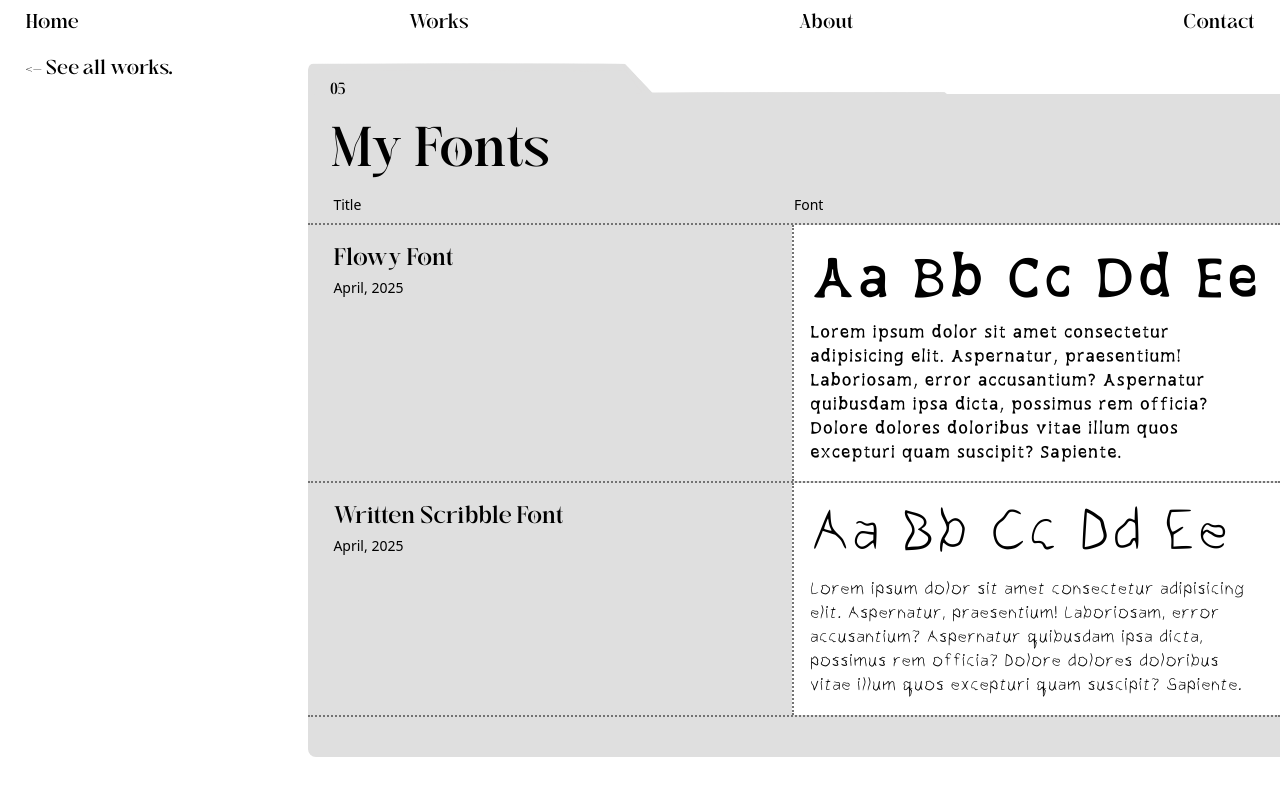
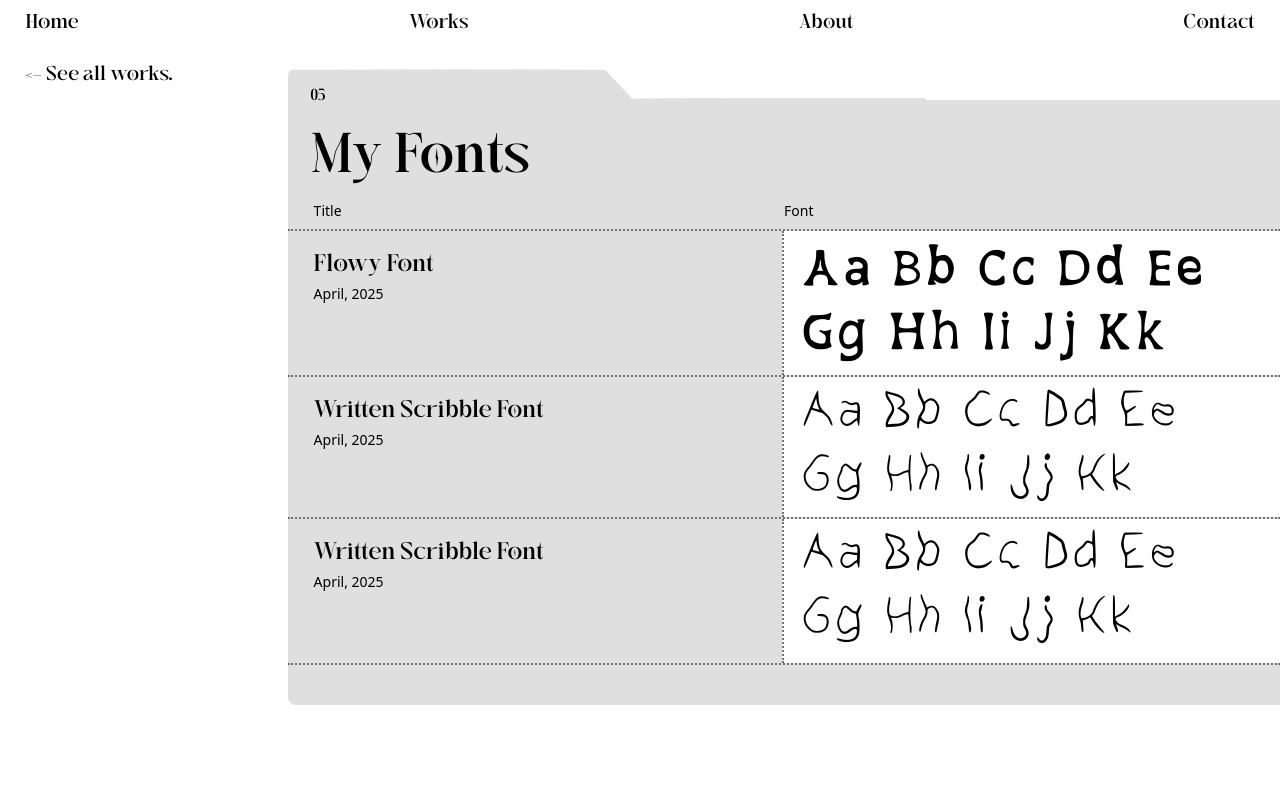
Before and after one commit to jane-does-coding/my-works, a Next.js app: page /fonts in a window 1280 px wide. Shown: the top 796 px of the page. Built offline with nearby package versions, Linux system fonts and the light colour scheme.

Commit message:
fonts page fully done

```diff
--- a/app/(pages)/fonts/page.tsx
+++ b/app/(pages)/fonts/page.tsx
@@ -3,11 +3,13 @@ import React from "react";
 const FontsPage = () => {
 	return (
 		<div>
-			<div className="flex pl-[2vw] mt-[2vh] overflow-x-hidden h-screen w-[100vw]">
-				<div className="w-[22.5%] h-fit">
-					<h2 className="fusskia text-[2.5vh] fixed">{"<-"} See all works.</h2>
+			<div className="flex pl-[2vw] pt-[2vh] overflow-x-hidden h-screen overflow-y-hidden w-screen">
+				<div className="w-[22.5%] h-fit fixed top-[7.5vh] left-[2vw]">
+					<a href="/" className="fusskia text-[2.5vh]">
+						{"<-"} See all works.
+					</a>
 				</div>
-				<div className="w-[77.5%] relative h-fit">
+				<div className="w-[77.5%] fixed top-[7.5vh] left-[22.5vw] h-fit border-b-4">
 					<img
 						src="/imgs/folder-light.png"
 						className="w-[50vw] absolute top-0 left-0"
@@ -24,40 +26,68 @@ const FontsPage = () => {
 						<p className="w-full text-[1.75vh]">Title</p>
 						<p className="w-full text-[1.75vh]">Font</p>
 					</div>
-					<div className="flex flex-col z-10 relative border-t-2 border-dotted border-neutral-500">
-						<div className="flex">
+					<div className="flex flex-col z-10 relative border-t-2 border-dotted border-neutral-500 min-h-[30vh] max-h-[65vh] overflow-y-auto border-b-2">
+						<div className="flex h-[18vh] overflow-hidden transition-all ease-in-out hover:h-[41vh] duration-600 flex-shrink-0">
 							<div className="w-full pl-[2vw] pt-[2vh]">
 								<h2 className="fusskia text-[3vh]">Flowy Font</h2>
 								<h2 className=" text-[1.75vh]">April, 2025</h2>
 							</div>
-							<div className="bg-white w-full h-full border-l-2 border-dotted border-neutral-500 p-[2vh]">
-								<h2 className="text-[10vh] leading-[10vh] jnae">
+							<div className="bg-white w-full h-full border-l-2 border-dotted border-neutral-500 p-[2vh] py-[1vh]">
+								<h2 className="text-[9vh] leading-[8vh] jnae">
 									Aa Bb Cc Dd Ee
 								</h2>
-								<p className="text-[3vh] leading-[3vh] jnae">
+								<h2 className="text-[9vh] leading-[8vh] jnae">
+									Gg Hh Ii Jj Kk
+								</h2>
+								<p className="text-[3.25vh] leading-[3.25vh] jnae mt-[1.5vh]">
 									Lorem ipsum dolor sit amet consectetur adipisicing elit.
 									Aspernatur, praesentium! Laboriosam, error accusantium?
 									Aspernatur quibusdam ipsa dicta, possimus rem officia? Dolore
 									dolores doloribus vitae illum quos excepturi quam suscipit?
-									Sapiente.
+									Sapiente. Lorem ipsum dolor sit amet.
 								</p>
 							</div>
 						</div>
-						<div className="flex border-y-2 border-dotted border-neutral-500">
+
+						<div className="flex h-[18vh] overflow-hidden transition-all ease-in-out hover:h-[41vh] duration-600 flex-shrink-0 border-y-2 border-neutral-500 border-dotted">
 							<div className="w-full pl-[2vw] pt-[2vh]">
 								<h2 className="fusskia text-[3vh]">Written Scribble Font</h2>
 								<h2 className=" text-[1.75vh]">April, 2025</h2>
 							</div>
-							<div className="bg-white w-full h-full border-l-2 border-dotted border-neutral-500 p-[2vh]">
-								<h2 className="text-[10vh] leading-[10vh] written-scribble">
+							<div className="bg-white w-full h-full border-l-2 border-dotted border-neutral-500 p-[2vh] py-[1vh]">
+								<h2 className="text-[9vh] leading-[8vh] written-scribble">
 									Aa Bb Cc Dd Ee
 								</h2>
-								<p className="text-[3vh] leading-[3vh] written-scribble">
+								<h2 className="text-[9vh] leading-[8vh] written-scribble">
+									Gg Hh Ii Jj Kk
+								</h2>
+								<p className="text-[3.25vh] leading-[3.25vh] written-scribble mt-[1.5vh]">
 									Lorem ipsum dolor sit amet consectetur adipisicing elit.
 									Aspernatur, praesentium! Laboriosam, error accusantium?
 									Aspernatur quibusdam ipsa dicta, possimus rem officia? Dolore
 									dolores doloribus vitae illum quos excepturi quam suscipit?
-									Sapiente.
+									Sapiente. Lorem ipsum dolor sit amet.
+								</p>
+							</div>
+						</div>
+						<div className="flex h-[18vh] overflow-hidden transition-all ease-in-out hover:h-[41vh] duration-600 flex-shrink-0 border-dotted">
+							<div className="w-full pl-[2vw] pt-[2vh]">
+								<h2 className="fusskia text-[3vh]">Written Scribble Font</h2>
+								<h2 className=" text-[1.75vh]">April, 2025</h2>
+							</div>
+							<div className="bg-white w-full h-full border-l-2 border-dotted border-neutral-500 p-[2vh] py-[1vh]">
+								<h2 className="text-[9vh] leading-[8vh] written-scribble">
+									Aa Bb Cc Dd Ee
+								</h2>
+								<h2 className="text-[9vh] leading-[8vh] written-scribble">
+									Gg Hh Ii Jj Kk
+								</h2>
+								<p className="text-[3.25vh] leading-[3.25vh] written-scribble mt-[1.5vh]">
+									Lorem ipsum dolor sit amet consectetur adipisicing elit.
+									Aspernatur, praesentium! Laboriosam, error accusantium?
+									Aspernatur quibusdam ipsa dicta, possimus rem officia? Dolore
+									dolores doloribus vitae illum quos excepturi quam suscipit?
+									Sapiente. Lorem ipsum dolor sit amet.
 								</p>
 							</div>
 						</div>
--- a/app/layout.tsx
+++ b/app/layout.tsx
@@ -28,7 +28,7 @@ export default function RootLayout({
 			className={`${geistSans.variable} ${geistMono.variable} h-full antialiased`}
 		>
 			<body className="min-h-full flex flex-col">
-				<nav className="flex px-[2vw] pt-[1vh] w-full items-center justify-between">
+				<nav className="flex px-[2vw] pt-[1vh] w-full items-center justify-between fixed top-0 left-0">
 					<a href="/" className="fusskia text-[2.5vh]">
 						Home
 					</a>
--- a/app/page.tsx
+++ b/app/page.tsx
@@ -4,7 +4,7 @@ export default function Home() {
 	return (
 		<div className="h-screen max-h-screen w-full">
 			<div className="flex flex-col h-screen w-full pt-[1vh]">
-				<div className="flex px-[2vw] w-full items-center justify-between mt-[2vh]">
+				<div className="flex px-[2vw] w-full items-center justify-between mt-[5vh]">
 					<h1 className="text-[8vh] monas w-1/2">Works</h1>
 					<h1 className="text-[8vh] monas w-1/2 opacity-25">Archieve</h1>
 				</div>
```
